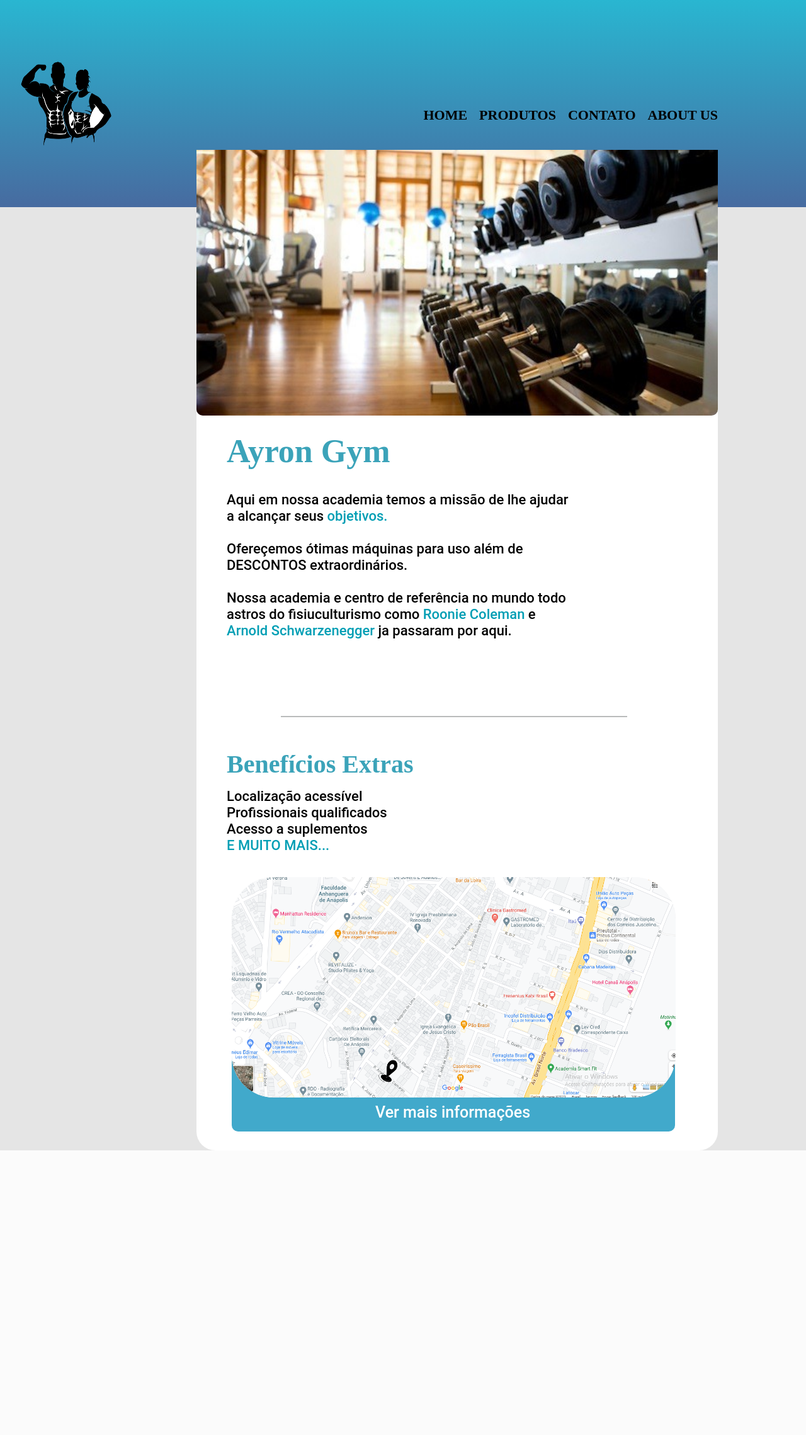
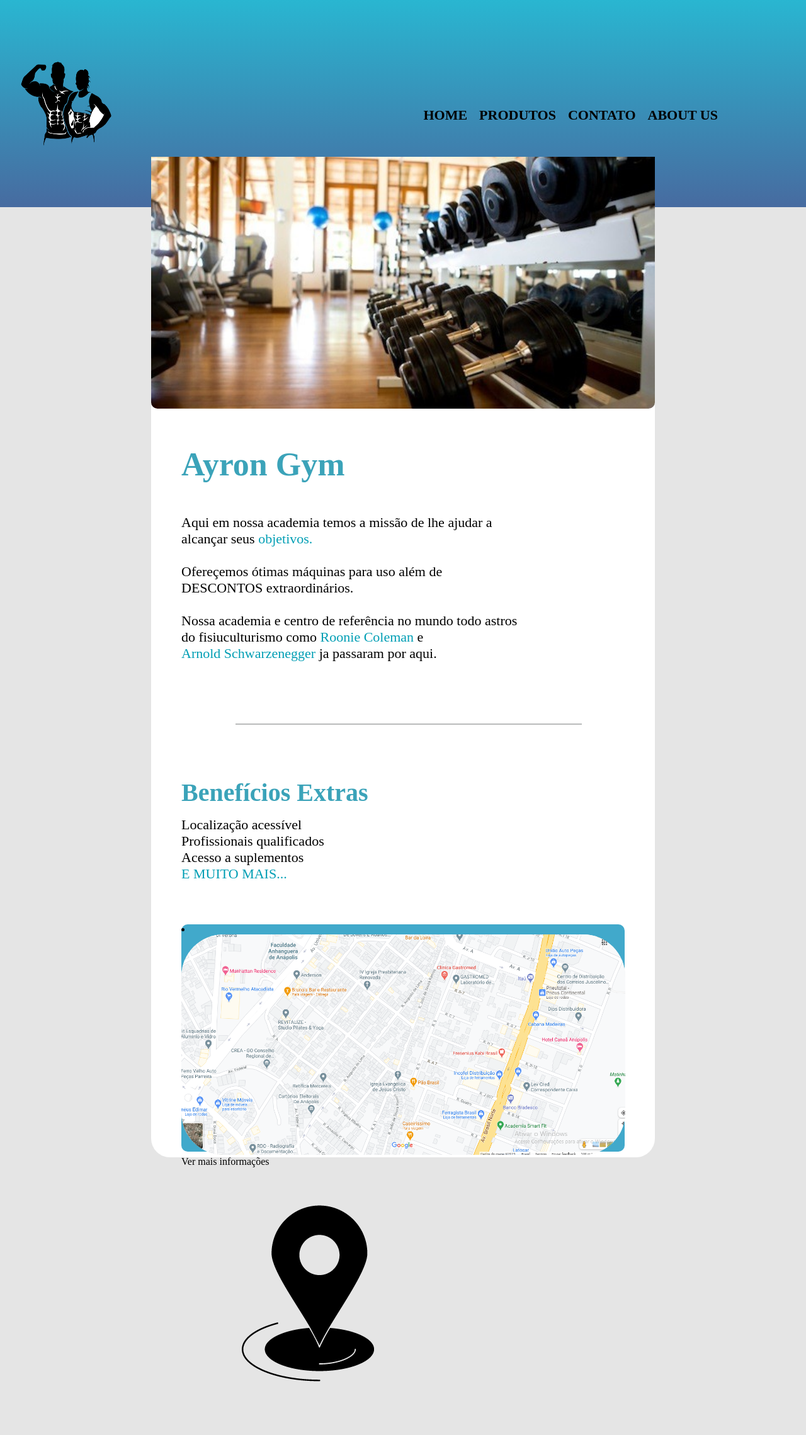
Before and after one commit to MatheusAyron/AyronGym, a PHP site: page / in a window 1280 px wide. Shown: the whole page at 63% size. Before the commit the page ends 1827 px from the top, so only its background shows below. Run offline with PHP 8.4, Linux system fonts and the light colour scheme.

Commit message:
Décimo commit

```diff
--- a/index.html
+++ b/index.html
@@ -24,12 +24,14 @@
             </div>
         </header>
 
+        <main>
             <div class= "principal">
+                <li>
                     <img id="foto_principal" src="Banner.jpg">
 
                     <h2>Ayron Gym</h2>
 
-            <p id= "texto_principal">Aqui em nossa academia temos a missão de lhe ajudar
+                    <p class="texto_principal" >Aqui em nossa academia temos a missão de lhe ajudar
                     a alcançar seus <em><strong>objetivos.</strong></em>
                     <br>
                     <br>
@@ -40,27 +42,37 @@
                     Nossa academia e centro de referência no mundo todo
                     astros do fisiuculturismo como <em><strong>Roonie Coleman</strong></em> e <br>
                     <em><strong>Arnold Schwarzenegger</strong></em> ja passaram por aqui.</p>
-        </div>
-
-        <br>
 
                     <div class= "linha_meio"></div>
 
-        <div>
                     <h3>Benefícios Extras</h3>
 
                     <p id= "texto_benefícios">Localização acessível
                         Profissionais qualificados
                         Acesso a suplementos <br>
                     <em><strong>E MUITO MAIS...</strong></em></p>
+                </li>
+
             </div>
+        </main>
 
-        <div class= "rodape">
+
+        <footer>
+            <div class= "fundo_azul">
+                <li>
+
                     <img id="mapa" src="mapa.png">
 
                     <p id= "palavra_mapa">Ver mais informações</p>
 
+
                     <img id="marcador" src="—Pngtree—marker glyph black icon_3755467.png">
+                </li>
             </div>
+
+        </footer>
+
+
+
     </body>
 </html>
--- a/style.css
+++ b/style.css
@@ -76,39 +76,45 @@ nav a:hover
     text-decoration: underline;
 }
 
+/*parte principal da pagina*/
+
 .principal
 {
-    position: absolute;
-    width: 828px;
+    position: relative;
+    top: -80px;
+    width: 800px;
     height: 1589px;
-    left: 312px;
-    top: 238px;
+    margin: 0 auto;
+
     background: #FFFFFF;
     border-radius: 30px;
 
 }
 
+.principal li
+{
+    display: inline-block;
+
+    width: 50%;
+
+}
 
 #foto_principal
 {
-    position: absolute;
-    width: 828px;
-    height: 422px;
-    left: 0px;
-    top: 0px;
+    width: 800px;
+    left: 312px;
+    top: 204px;
     background: url(Banner.jpg);
     border-radius: 0px 0px 10px 10px;
-
 }
 
 h2
 {
-    position: absolute;
+    position: relative;
     width: 293px;
     height: 65px;
     left: 48px;
-    top: 443px;
-    font-family: nunito;
+    top: 50px;
     font-style: normal;
     font-weight: 600;
     font-size: 52px;
@@ -118,14 +124,12 @@ h2
     color: #3BA3B9;
 }
 
-#texto_principal
+.texto_principal
 {
-    position: absolute;
-    width: 543px;
-    height: 65px;
+    position: relative;
+    width: 545px;
+    top: 100px;
     left: 48px;
-    top: 543px;
-    font-family: Roboto;
     font-style: normal;
     font-weight: 500;
     font-size: 22px;
@@ -142,36 +146,35 @@ em strong
 {
     position: absolute;
     width: 548px;
-    height: 0px;
-    left: 446px;
-    top: 1137px;
+    left: 134px;
+    top: 900px;
     border: 1px solid #B9BBBB;
 }
 
 h3
 {
-    position: absolute;
+    position: relative;
     width: 453px;
-    height: 66px;
-    left: 360px;
-    top: 1186px;
-    font-family: Nunito;
+    height:66px;
+    left: 48px;
+    top: 280px;
     font-style: normal;
     font-weight: 600;
     font-size: 40px;
     line-height: 55px;
     text-transform: capitalize;
+
     color: #3BA3B9;
 }
 
 #texto_benefícios
 {
-    position: absolute;
+
+    position: relative;
     width: 261px;
-    height: 104px;
-    left: 360px;
-    top: 1252px;
-    font-family: Roboto;
+    left: 48px;
+    top: 280px;
+
     font-style: normal;
     font-weight: 500;
     font-size: 22px;
@@ -179,28 +182,36 @@ h3
     color: #000000;
 }
 
-.rodape
+.fundo_azul
 {
-    position: absolute;
+    position: relative;
+    top: -450px;
     width: 704px;
-    height: 124px;
-    left: 368px;
-    top: 1673px;
+    height: 361px;
+    margin: 0 auto;
+
     background: #41A9CB;
     border-radius: 10px;
+
 }
+
+.fundo_azul li
+{
+
+
+    width: 50%;
+}
+
 
 #mapa
 {
-    position: absolute;
     width: 705px;
-    height: 349.52px;
-    left: 0px;
-    top: -280px;
+    top: 20px;
     background: url(mapa.png);
     border-radius: 67px;
 }
 
+/*
 #palavra_mapa
 {
     position: absolute;
@@ -226,3 +237,5 @@ h3
     background: url("—Pngtree—marker glyph black icon_3755467.png");
     transform: rotate(25.83deg);
 }
+
+*/
```
Lines whose indentation alone changed are shown as unchanged.
